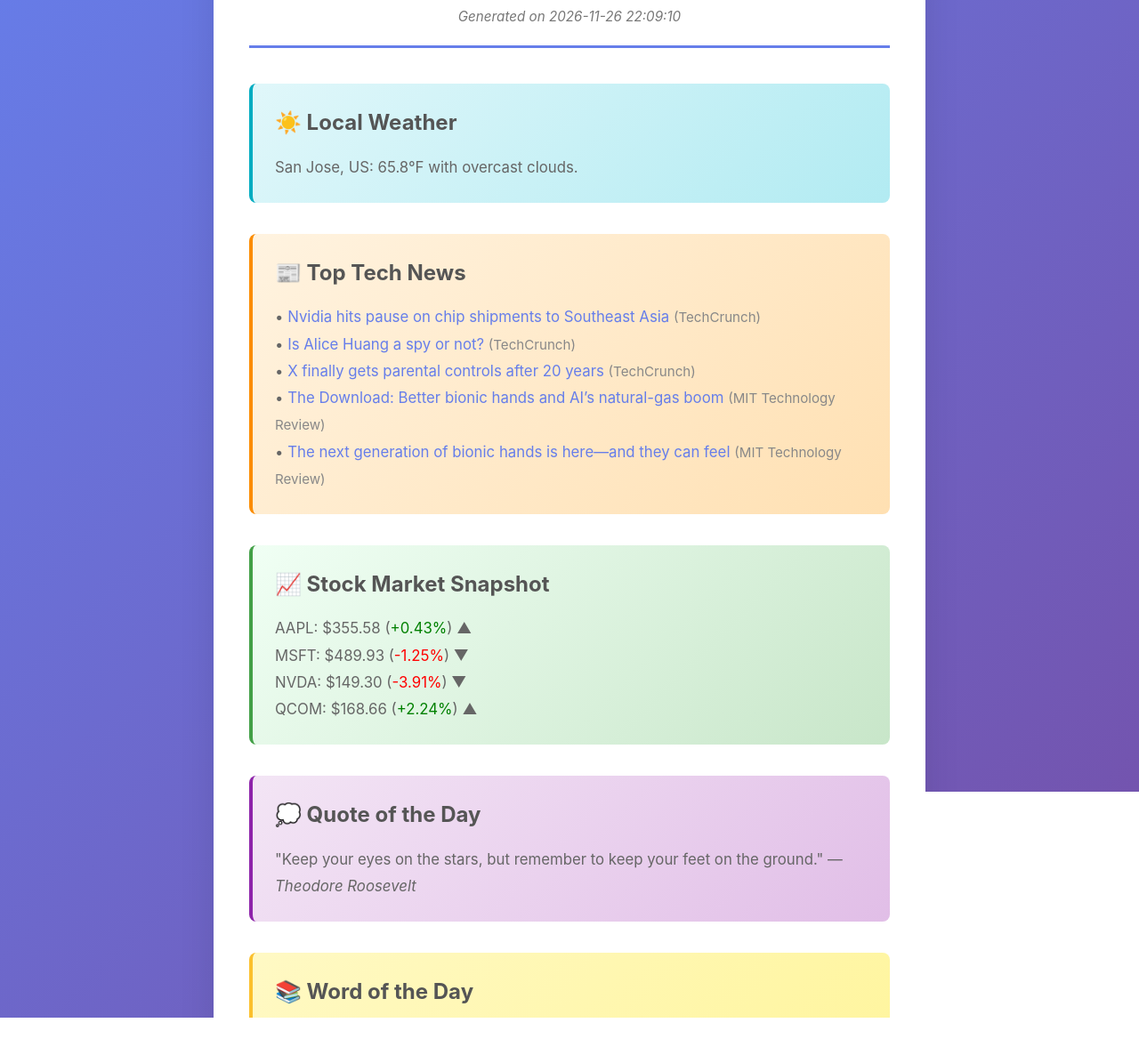
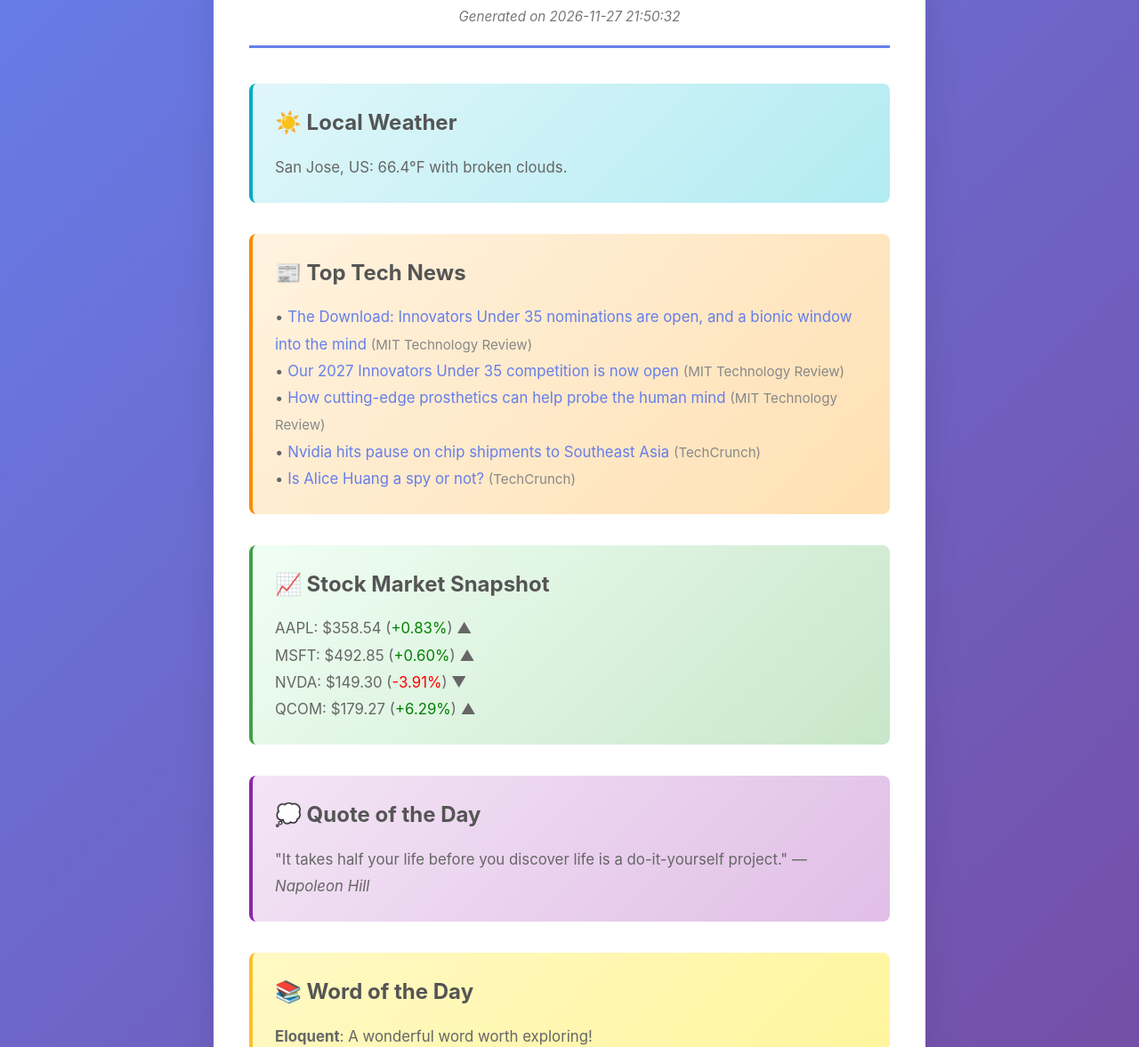
Before and after one commit to anuksandhu/daily-digest, a plain HTML site: page index.html in a window 1280 px wide. Shown: the part 127-1304 px from the top of the page at 89% size. Drawn offline with Linux system fonts and the light colour scheme.

Commit message:
🤖 Update digest - 2026-11-27 21:50 UTC

```diff
--- a/index.html
+++ b/index.html
@@ -154,41 +154,41 @@
     <div class="container">
         <header>
             <h1>📰 Daily Digest</h1>
-            <p class="timestamp">Generated on 2026-11-26 22:09:10</p>
+            <p class="timestamp">Generated on 2026-11-27 21:50:32</p>
         </header>
 
         <div class="section weather">
             <h2>☀️ Local Weather</h2>
             <div class="section-content">
-                San Jose, US: 65.8°F with overcast clouds.
+                San Jose, US: 66.4°F with broken clouds.
             </div>
         </div>
 
         <div class="section news">
             <h2>📰 Top Tech News</h2>
             <div class="section-content">
-                • <a href='https://techcrunch.com/2026/11/26/nvidia-hits-pause-on-chip-shipments-to-southeast-asia/' target='_blank'>Nvidia hits pause on chip shipments to Southeast Asia</a> <span style='color: #888; font-size: 0.9em;'>(TechCrunch)</span><br>• <a href='https://techcrunch.com/2026/11/26/is-alice-huang-a-spy-or-not/' target='_blank'>Is Alice Huang a spy or not?</a> <span style='color: #888; font-size: 0.9em;'>(TechCrunch)</span><br>• <a href='https://techcrunch.com/2026/11/26/x-finally-gets-parental-controls-after-20-years/' target='_blank'>X finally gets parental controls after 20 years</a> <span style='color: #888; font-size: 0.9em;'>(TechCrunch)</span><br>• <a href='https://www.technologyreview.com/2026/11/26/1149934/the-download-better-bionic-hands-ai-natural-gas-boom/' target='_blank'>The Download: Better bionic hands and AI’s natural-gas boom</a> <span style='color: #888; font-size: 0.9em;'>(MIT Technology Review)</span><br>• <a href='https://www.technologyreview.com/2026/11/26/1149923/the-next-generation-of-bionic-hands-is-here-and-they-can-feel/' target='_blank'>The next generation of bionic hands is here—and they can feel</a> <span style='color: #888; font-size: 0.9em;'>(MIT Technology Review)</span>
+                • <a href='https://www.technologyreview.com/2026/11/27/1149960/the-download-the-download-innovators-under-35-nominations-bionic-hand/' target='_blank'>The Download: Innovators Under 35 nominations are open, and a bionic window into the mind</a> <span style='color: #888; font-size: 0.9em;'>(MIT Technology Review)</span><br>• <a href='https://www.technologyreview.com/2026/11/27/1149857/2027-innovators-under-35-competition-nominate/' target='_blank'>Our 2027 Innovators Under 35 competition is now open</a> <span style='color: #888; font-size: 0.9em;'>(MIT Technology Review)</span><br>• <a href='https://www.technologyreview.com/2026/11/27/1149946/cutting-edge-prosthetics-allow-researchers-to-probe-the-human-mind/' target='_blank'>How cutting-edge prosthetics can help probe the human mind</a> <span style='color: #888; font-size: 0.9em;'>(MIT Technology Review)</span><br>• <a href='https://techcrunch.com/2026/11/26/nvidia-hits-pause-on-chip-shipments-to-southeast-asia/' target='_blank'>Nvidia hits pause on chip shipments to Southeast Asia</a> <span style='color: #888; font-size: 0.9em;'>(TechCrunch)</span><br>• <a href='https://techcrunch.com/2026/11/26/is-alice-huang-a-spy-or-not/' target='_blank'>Is Alice Huang a spy or not?</a> <span style='color: #888; font-size: 0.9em;'>(TechCrunch)</span>
             </div>
         </div>
 
         <div class="section stocks">
             <h2>📈 Stock Market Snapshot</h2>
             <div class="section-content">
-                AAPL: $355.58 (<span style='color: green;'>+0.43%</span>) ▲<br>MSFT: $489.93 (<span style='color: red;'>-1.25%</span>) ▼<br>NVDA: $149.30 (<span style='color: red;'>-3.91%</span>) ▼<br>QCOM: $168.66 (<span style='color: green;'>+2.24%</span>) ▲
+                AAPL: $358.54 (<span style='color: green;'>+0.83%</span>) ▲<br>MSFT: $492.85 (<span style='color: green;'>+0.60%</span>) ▲<br>NVDA: $149.30 (<span style='color: red;'>-3.91%</span>) ▼<br>QCOM: $179.27 (<span style='color: green;'>+6.29%</span>) ▲
             </div>
         </div>
 
         <div class="section quote">
             <h2>💭 Quote of the Day</h2>
             <div class="section-content">
-                "Keep your eyes on the stars, but remember to keep your feet on the ground." — <em>Theodore Roosevelt</em>
+                "It takes half your life before you discover life is a do-it-yourself project." — <em>Napoleon Hill</em>
             </div>
         </div>
 
         <div class="section word">
             <h2>📚 Word of the Day</h2>
             <div class="section-content">
-                <strong>Serendipity</strong>: A wonderful word worth exploring!
+                <strong>Eloquent</strong>: A wonderful word worth exploring!
             </div>
         </div>
 
```
